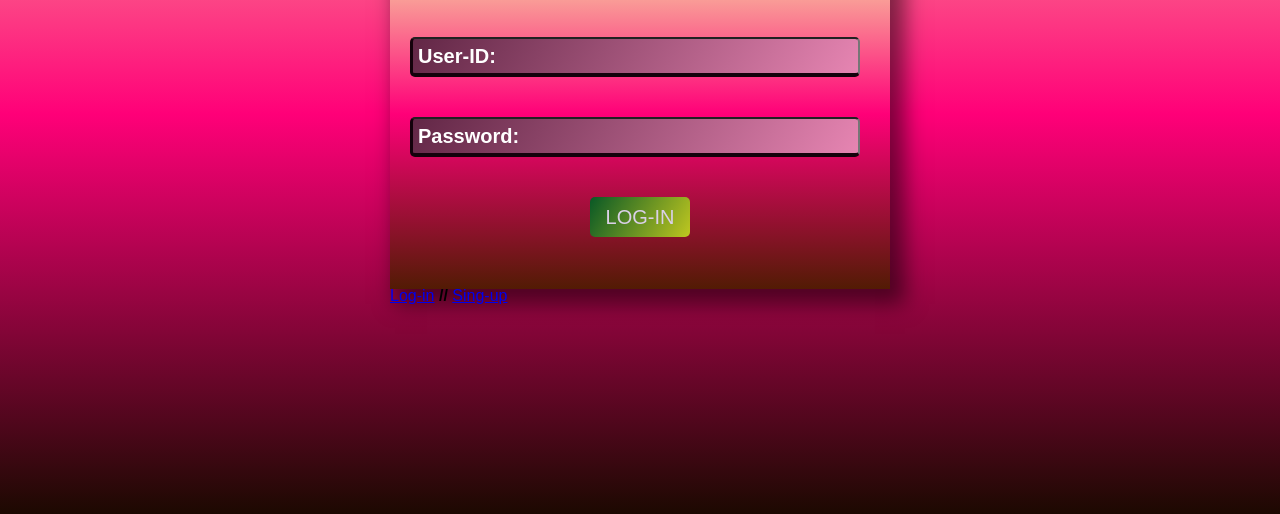
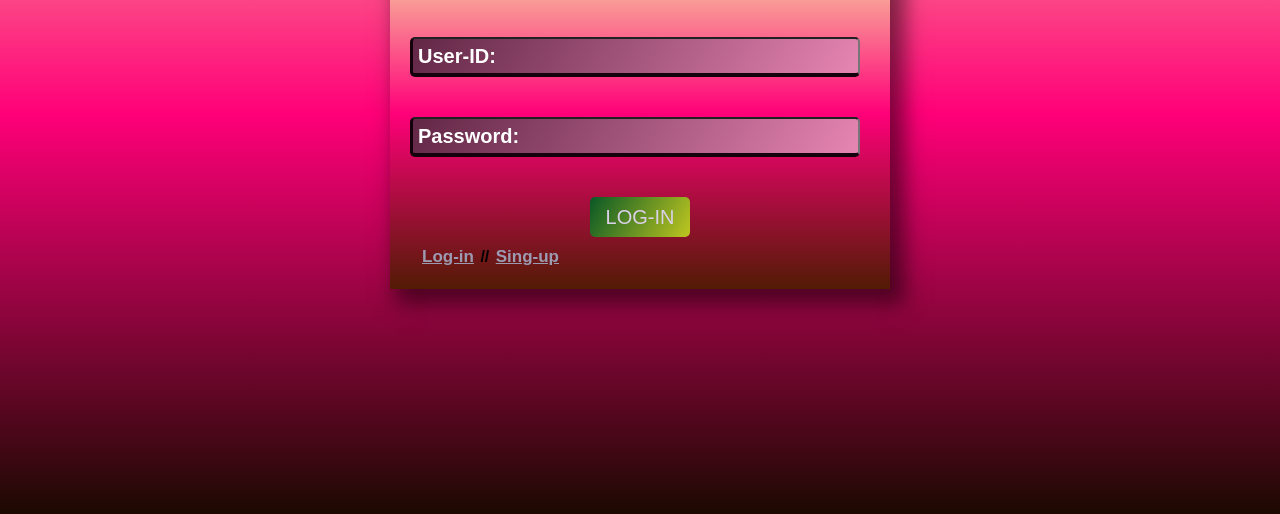
Before and after one commit to MohanlalManna/Sing-in-From, a plain HTML site: page index.html in a window 1280 px wide. Shown: the part 286-800 px from the top of the page. Drawn offline with Linux system fonts and the light colour scheme.

Commit message:
Update login.css

```diff
--- a/login.css
+++ b/login.css
@@ -30,6 +30,7 @@ h2{
 
 .log-in{
     position: absolute;
+    overflow: hidden;
     top: 50%;
     left: 50%;
     transform: translate(-50%,-50%);
@@ -38,7 +39,7 @@ h2{
     background: linear-gradient(180deg, #f6efa7, #ff0078, rgb(82, 27, 4));
     box-shadow: 10px 10px 20px 5px rgba(0,0,0,.5 );
 }
-.sing-in{
+.sing-up{
     position: absolute;
     top: 50%;
     left: 50%;
@@ -108,7 +109,9 @@ h2{
     cursor: pointer;
     border: none;
     transition: background 0.5s, box-shadow 0.5s;
-}
+
+   }
+
 
 .button input:focus {
     background: linear-gradient(-60deg, rgb(9, 88, 38), #bfc720);
@@ -118,13 +121,33 @@ h2{
             0 0 50px #dff081,
             0 0 10px #dbe99c;
 }
-.login-button{
+.button {
+    position: relative;
+    overflow: hidden;
+
+}
+
+ .button span:nth-child(1) {
+    position: absolute;
+    width: 100%;
+    height: 2px;
+    top: 0;
+    left: -100%;
+    background: linear-gradient(90deg, transparent, #03f484);
+    animation: btn-anim1 1s linear infinite;
+    animation-delay: 0.25s;
+}
+
+
+
+/*change to other page*/
+.login-option{
     position: relative;
     left: 30px;
     top: -40px;
 
 }
-.login-button a{
+.login-option a{
     text-decoration: none;
     color: rgb(175, 212, 244);
     text-decoration: underline;
@@ -135,13 +158,13 @@ h2{
     opacity: .7;
 }
 
-.singin-button{
+.singin-option{
     position: relative;
     left: 30px;
     top: -60px;
 
 }
-.singin-button a{
+.singin-option a{
     text-decoration: none;
     color: rgb(175, 212, 244);
     text-decoration: underline;
```
